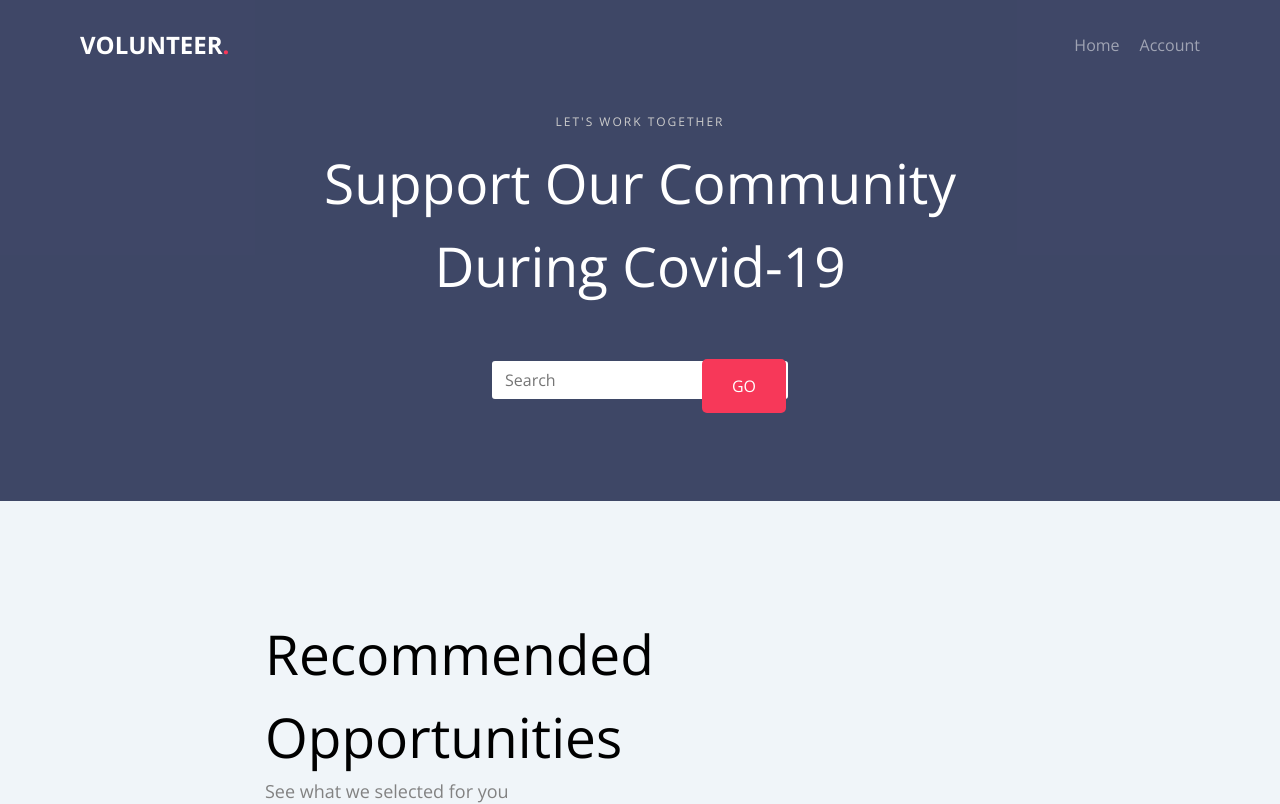
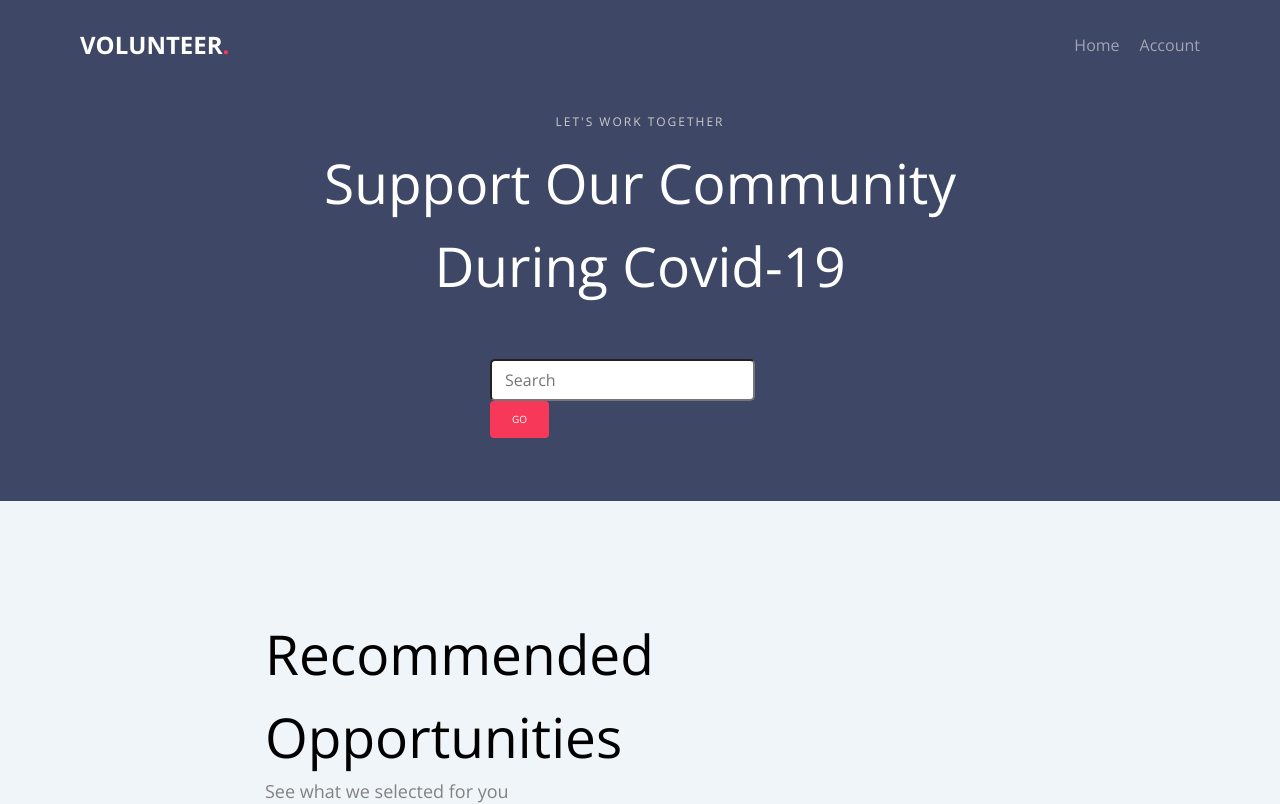
Before and after one commit to Violet-coder/COVID-19-Volunteer-Platform, a React (Create React App) app: page /Userpage_volunteer in a window 1280 px wide. Shown: the top 804 px of the page. Built offline with nearby package versions, Linux system fonts and the light colour scheme.

Commit message:
search  button modified

```diff
--- a/src/Pages/Userpage_volunteer/styles.css
+++ b/src/Pages/Userpage_volunteer/styles.css
@@ -13,6 +13,19 @@
     margin: 0 auto;
   }
 
+
+  .searchbar span{
+    display: inline-block;
+
+  }
+
+  /* .searchbar span:last-of-type{
+    width: 42px;
+    height: 20px;
+  } */
+
+
+
   .searchbar input, button {
     outline: none;
   }
@@ -22,14 +35,17 @@
     height: 42px;
     padding-left: 13px;
     padding-right:46px;
-    border: 2px solid rgba(42, 51, 86, 0.9);
+    /* border: 2px solid rgba(42, 51, 86, 0.9); */
     border-radius: 5px;
     color: black;
+    vertical-align: middle;
   }
 
-  .searchbar button {
-    /* height: 42px; */
-    /* width: 42px; */
+  /* .searchbar form button {
+
+    height: 30px;
+    margin-left: 5px;
+    padding: 0px;
     cursor: pointer;
     position: absolute;
     top: 0;
@@ -38,7 +54,8 @@
     border-radius: 5px;
     border: 2px solid rgba(42, 51, 86, 0.9);
 
-  }
+  } */
+
   .searchbar button:before {
     font-family: FontAwesome ;
     font-size: 16px;
@@ -52,3 +69,24 @@
     position: relative;
     left: 91%;
   }
+
+  /* .searchbar button btn btn-primary{
+      height: 30px;
+  } */
+  .btn-search {
+
+    /* margin-right: 4px;
+    margin-bottom: 4px; */
+    font-family: "Open Sans", Arial, sans-serif;
+    font-size: 10px;
+    font-weight: 400;
+    -webkit-border-radius: 4px;
+    -moz-border-radius: 4px;
+    -ms-border-radius: 4px;
+    border-radius: 4px;
+    -webkit-transition: 0.5s;
+    -o-transition: 0.5s;
+    transition: 0.5s;
+    padding: 8px 20px;
+    vertical-align: middle;
+  }
--- a/src/react-components/Header/index.js
+++ b/src/react-components/Header/index.js
@@ -19,8 +19,8 @@ class Header extends React.Component {
 			<div id="opportunity-search-box">
 				<div className="searchbar">
 					<form>
-						<span ><input type="text" placeholder="Search"/></span>
-						<span ><button type="submit" className="btn btn-primary">GO</button></span>
+						<span><input type="text" placeholder="Search"/></span>
+						<span><button id="searchbutton" type="submit" className="btn-search btn-primary">GO</button></span>
 					</form>
 				</div>
 			</div>
```
